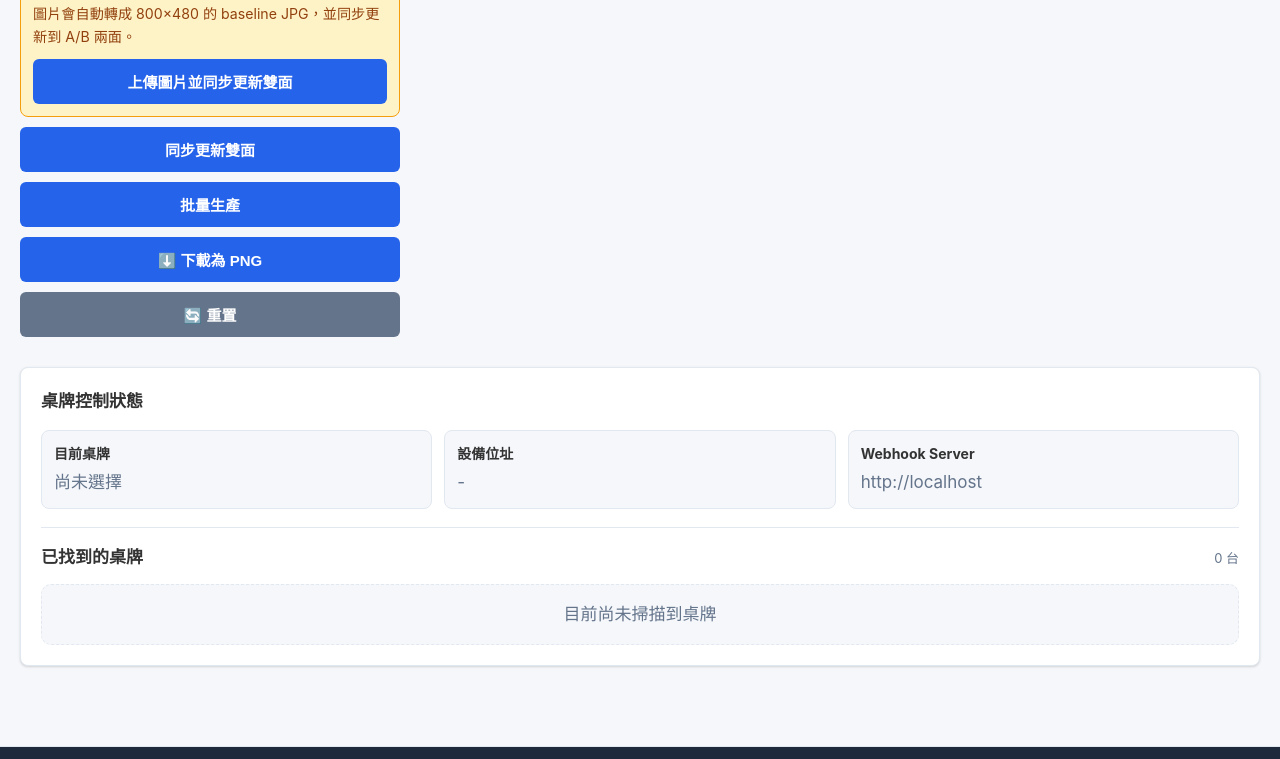
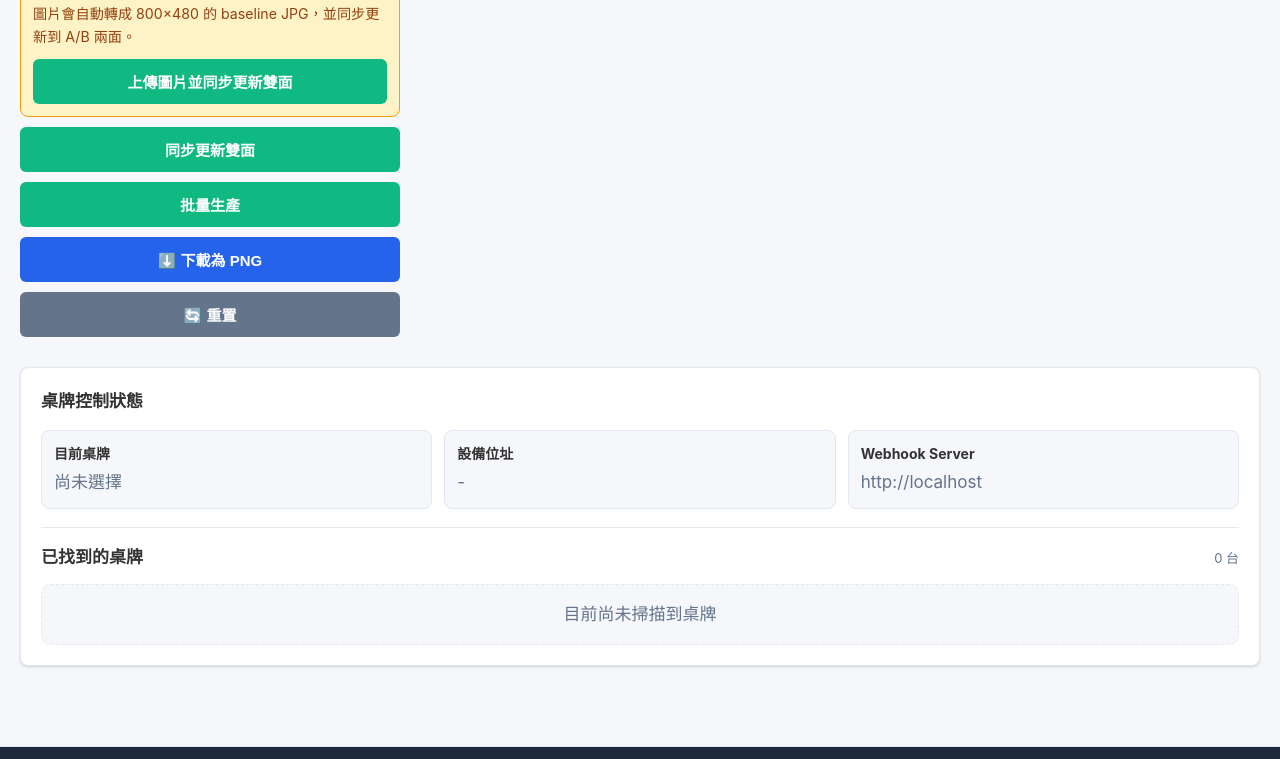
Before and after one commit to catagain/nameplate_design_webpage, a website: page index.html in a window 1280 px wide. Shown: the part 3263-4022 px from the top of the page. Drawn offline with Linux system fonts and the light colour scheme; no server answers.

Commit message:
Keep action buttons green

```diff
--- a/css/style.css
+++ b/css/style.css
@@ -761,12 +761,12 @@ input[type="checkbox"] {
     width: 100%;
 }
 
-.action-section .btn:not(#resetBtn) {
+.action-section .btn:not(#resetBtn):not(.btn-success) {
     background-color: var(--primary-color);
     color: #ffffff;
 }
 
-.action-section .btn:not(#resetBtn):hover {
+.action-section .btn:not(#resetBtn):not(.btn-success):hover {
     background-color: #1d4ed8;
     box-shadow: var(--shadow-lg);
 }
```
